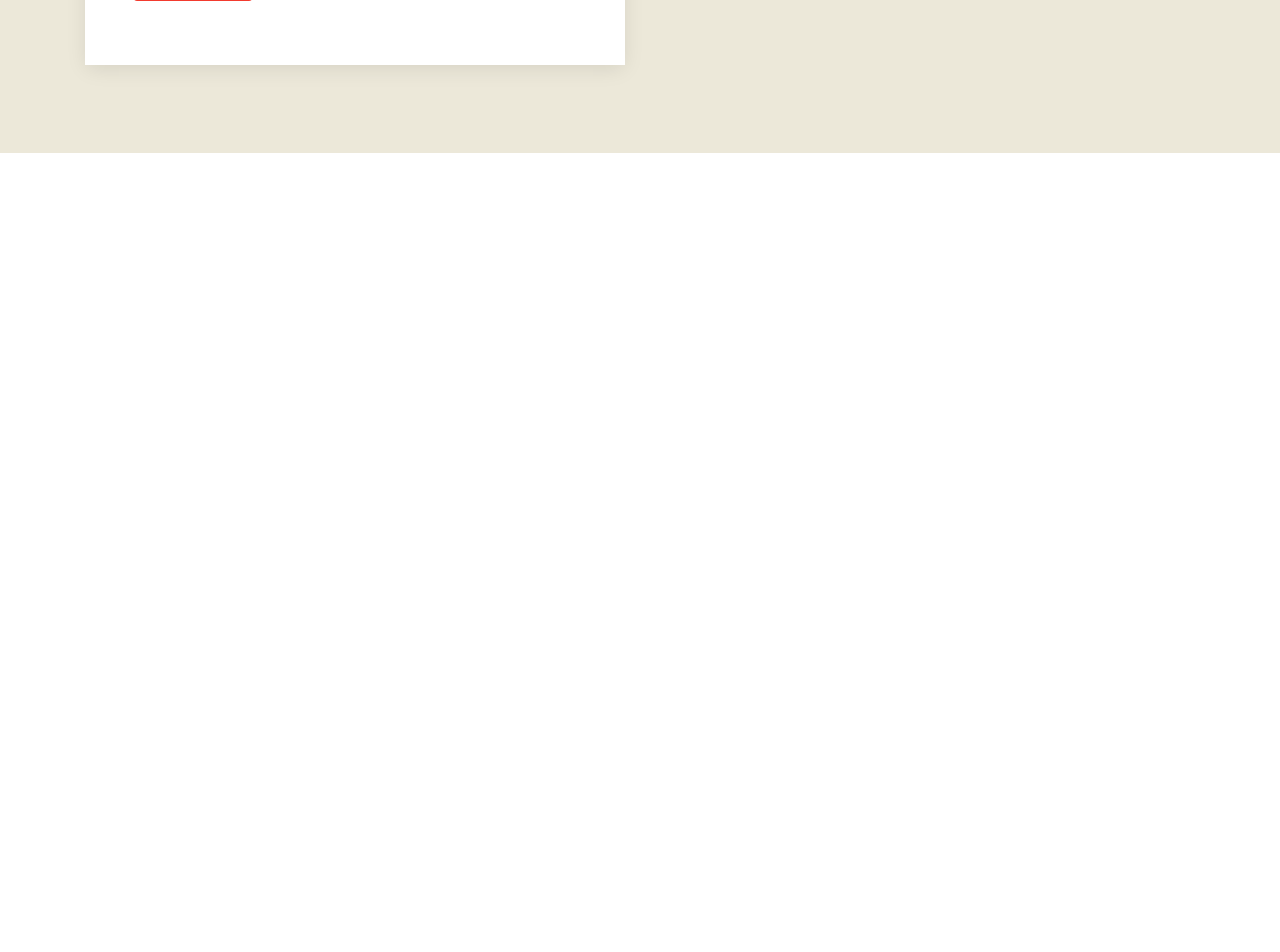
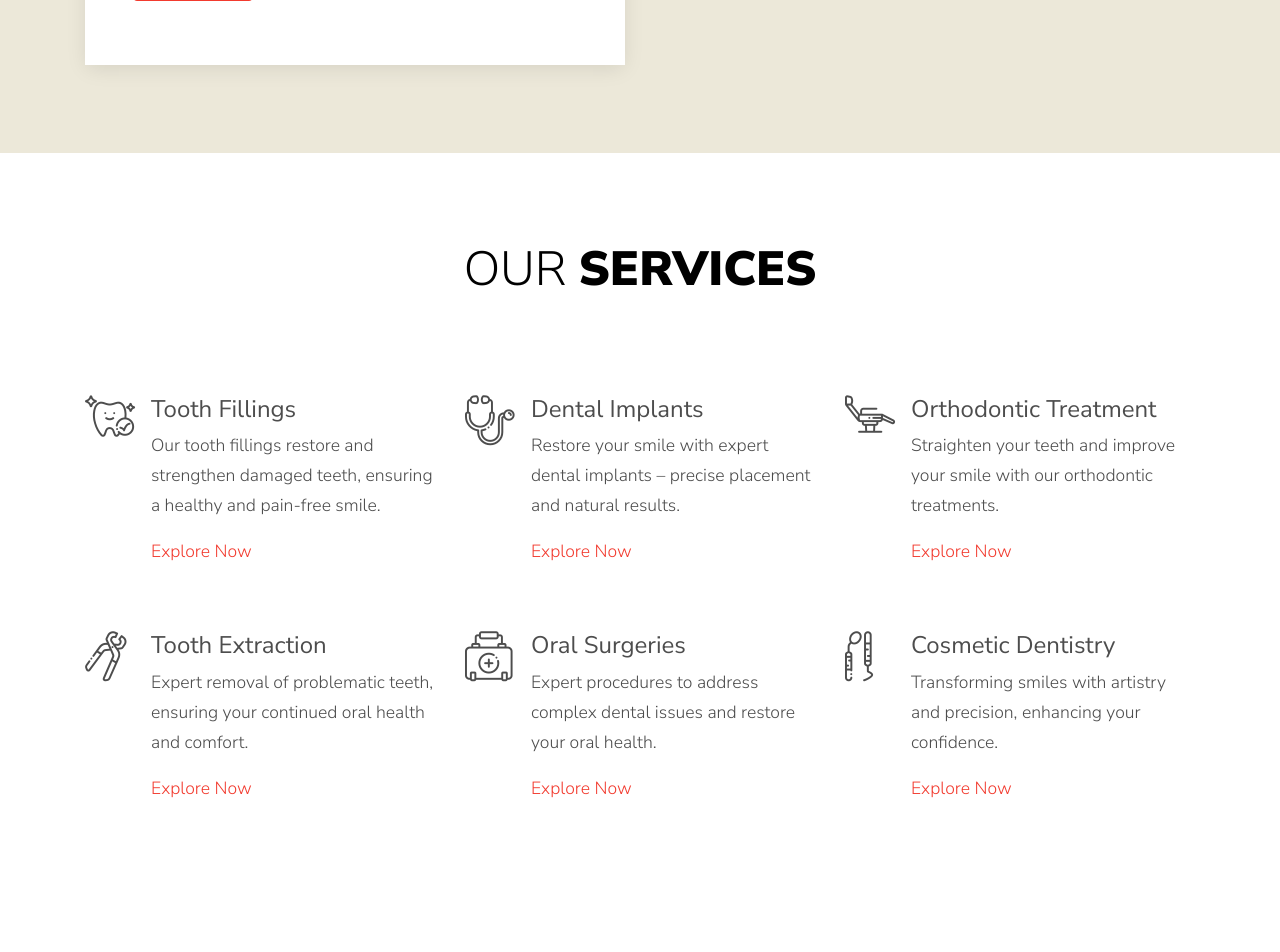
Before and after one commit to shreekalyandentalcare/shreekalyandentalcare.github.io, a Jekyll site: the page built from index.md, in a window 1280 px wide. Shown: the part 3041-3993 px from the top of the page. Built offline with Jekyll 4.4.1, drawn with Linux system fonts in a browser that asks for light colours; nearby versions of some CDN libraries; some web fonts are replaced; some of the changed text lies outside the part shown.

Commit message:
fixed our services home page and location visit us button

```diff
--- a/_includes/location.html
+++ b/_includes/location.html
@@ -1,5 +1,5 @@
 <div style="text-align: center; margin-bottom: 20px;">
-    <button onclick="openGoogleMaps();" class="btn btn-primary">
+    <button onclick="location.href='https://maps.google.com/maps/dir//Shree+Kalyan+Dental+Care+Raipur+SHOP+NO.44,+RDA+Complex+in+front+of+Sumeet+Bazar,+Priyadarshini+Nagar+Colony,+Gurumukh+Singh+Nagar+Raipur,+Tikrapara,+Chhattisgarh+492001/@21.225379,81.6581053,18z/data=!4m5!4m4!1m0!1m2!1m1!1s0x3a28dd1ccb5aa133:0xe67136b0370e4114';" class="btn btn-primary">
       Visit Us
     </button>
   </div>
--- /dev/null
+++ b/_includes/our-services.html
@@ -0,0 +1,88 @@
+<div class="site-section">
+    <div class="container">
+      <div class="row mb-5 justify-content-center">
+        <div class="col-md-6 text-center">
+          <h2 class="site-heading text-black mb-5">Our <strong>Services</strong></h2>
+        </div>
+      </div>
+      <div class="row">
+        <div class="col-md-6 col-lg-4">
+          <div class="site-block-feature-2 d-flex rounded mb-5">
+            <div class="mr-3">
+              <span class="icon flaticon-tooth-whitening font-weight-light "></span>
+            </div>
+            <div class="text">
+              <h3>Tooth Fillings</h3>
+              <p>Our tooth fillings restore and strengthen damaged teeth, ensuring a healthy and pain-free smile.</p>
+              <p><a href="tooth_fillings.html">Explore Now</a></p>
+            </div>
+          </div>
+        </div>
+
+        <div class="col-md-6 col-lg-4">
+          <div class="site-block-feature-2 d-flex rounded mb-5">
+            <div class="mr-3">
+              <span class="icon flaticon-stethoscope font-weight-light "></span>
+            </div>
+            <div class="text">
+              <h3>Dental Implants</h3>
+              <p>Restore your smile with expert dental implants – precise placement and natural results.</p>
+              <p><a href="dental_implants.html">Explore Now</a></p>
+            </div>
+          </div>
+        </div>
+
+        <div class="col-md-6 col-lg-4">
+          <div class="site-block-feature-2 d-flex rounded mb-5">
+            <div class="mr-3">
+              <span class="icon flaticon-dentist-chair font-weight-light "></span>
+            </div>
+            <div class="text">
+              <h3>Orthodontic Treatment</h3>
+              <p>Straighten your teeth and improve your smile with our orthodontic treatments.</p>
+              <p><a href="orthodontic_treatment.html">Explore Now</a></p>
+            </div>
+          </div>
+        </div>
+
+        <div class="col-md-6 col-lg-4">
+          <div class="site-block-feature-2 d-flex rounded mb-5">
+            <div class="mr-3">
+              <span class="icon flaticon-tooth-pliers font-weight-light "></span>
+            </div>
+            <div class="text">
+              <h3>Tooth Extraction</h3>
+              <p>Expert removal of problematic teeth, ensuring your continued oral health and comfort.</p>
+              <p><a href="tooth_extraction.html">Explore Now</a></p>
+            </div>
+          </div>
+        </div>
+
+        <div class="col-md-6 col-lg-4">
+          <div class="site-block-feature-2 d-flex rounded mb-5">
+            <div class="mr-3">
+              <span class="icon flaticon-first-aid-kit font-weight-light "></span>
+            </div>
+            <div class="text">
+              <h3>Oral Surgeries</h3>
+              <p>Expert procedures to address complex dental issues and restore your oral health.</p>
+              <p><a href="oral_surgeries.html">Explore Now</a></p>
+            </div>
+          </div>
+        </div>
+
+        <div class="col-md-6 col-lg-4">
+          <div class="site-block-feature-2 d-flex rounded mb-5">
+            <div class="mr-3">
+              <span class="icon flaticon-dentist-tools font-weight-light "></span>
+            </div>
+            <div class="text">
+              <h3>Cosmetic Dentistry</h3>
+              <p>Transforming smiles with artistry and precision, enhancing your confidence.</p>
+              <p><a href="cosmetic_dentistry.html">Explore Now</a></p>
+            </div>
+          </div>
+        </div>
+      </div>
+    </div>
+  </div>
--- a/index.md
+++ b/index.md
@@ -7,5 +7,5 @@ layout: default
 
 {% include hom.html %}
 {% include appointment.html %}
-{% include services.html %}
+{% include our-services.html %}
 {% include location.html %}
```
